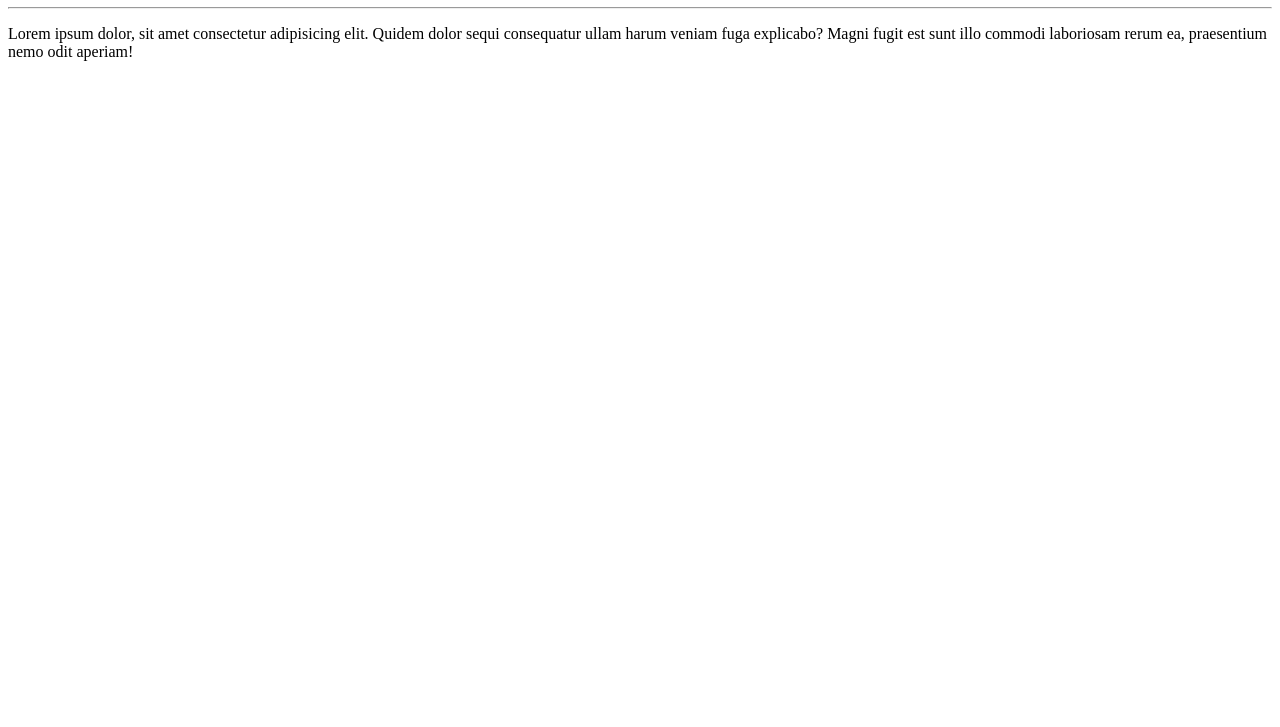
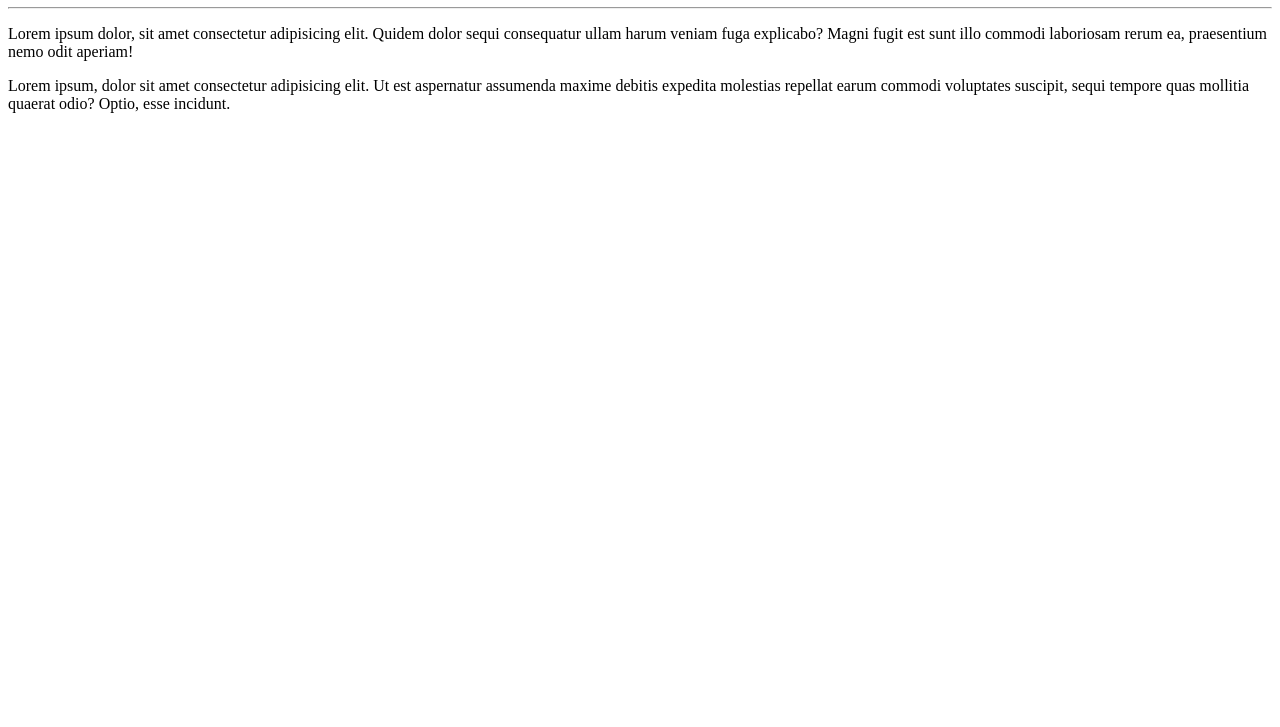
Before and after one commit to ErickLima13/olaMundo, a plain HTML site: page site-exemplo/index.html in a window 1280 px wide. Shown: the part 73-800 px from the top of the page. Drawn offline with Linux system fonts and the light colour scheme.

Commit message:
adicionei um parágrafo

```diff
--- a/site-exemplo/index.html
+++ b/site-exemplo/index.html
@@ -10,5 +10,6 @@
     <h1>Olá, Mundo!</h1>
     <hr>
     <p>Lorem ipsum dolor, sit amet consectetur adipisicing elit. Quidem dolor sequi consequatur ullam harum veniam fuga explicabo? Magni fugit est sunt illo commodi laboriosam rerum ea, praesentium nemo odit aperiam!</p>
+    <p>Lorem ipsum, dolor sit amet consectetur adipisicing elit. Ut est aspernatur assumenda maxime debitis expedita molestias repellat earum commodi voluptates suscipit, sequi tempore quas mollitia quaerat odio? Optio, esse incidunt.</p>
 </body>
 </html>
```
